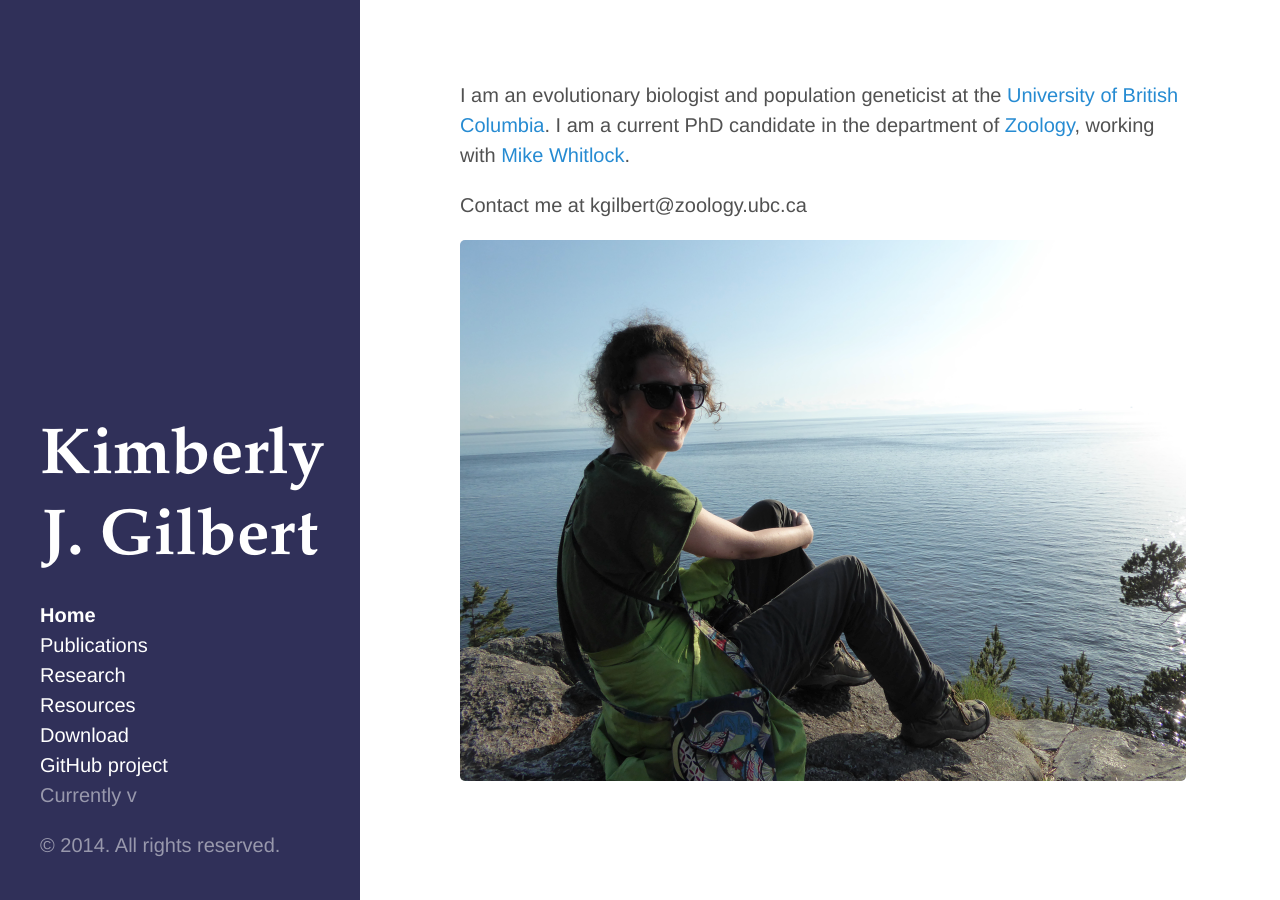
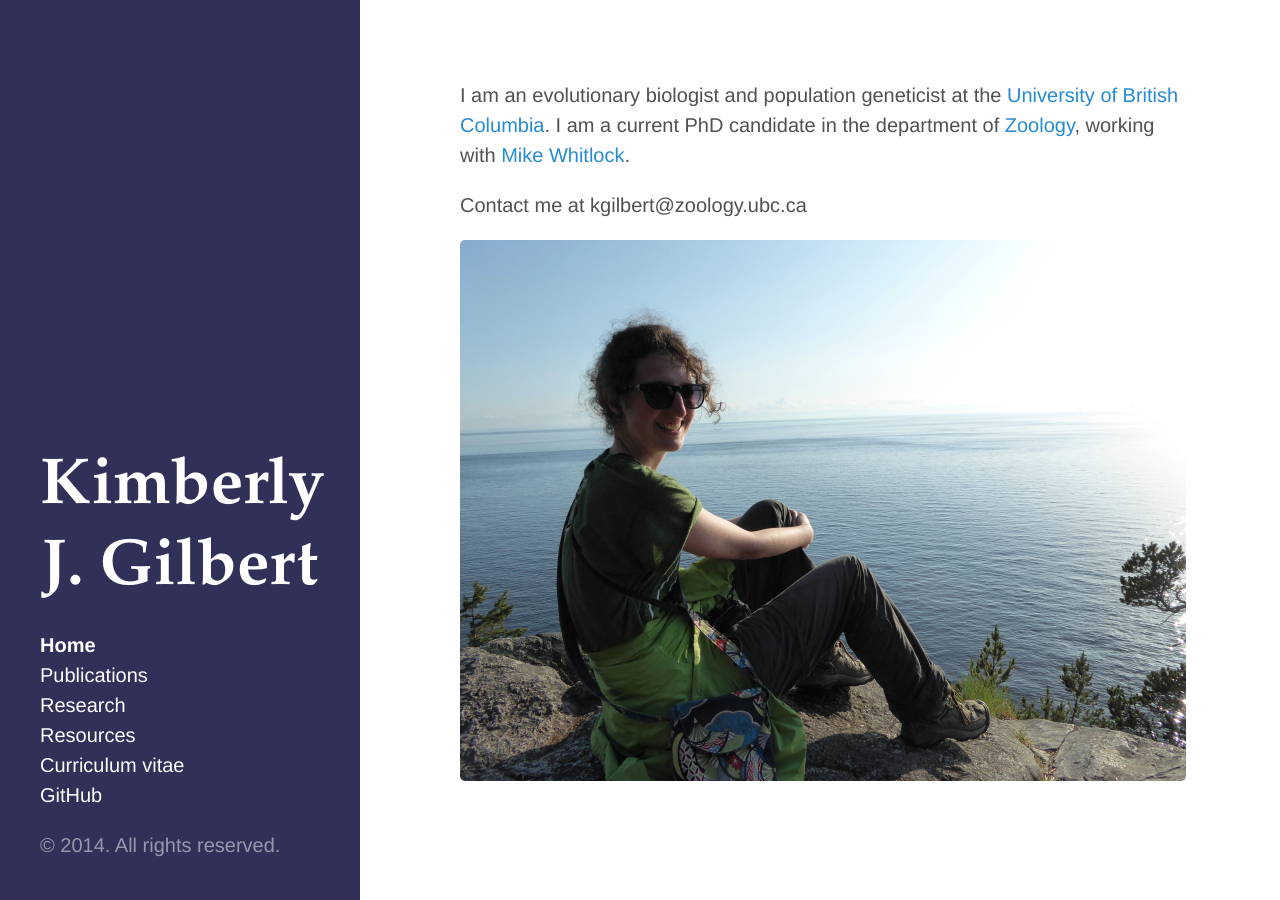
Before and after one commit to kjgilbert/kjgilbert.github.io, a Jekyll site: the page built from index.md, in a window 1280 px wide. Built offline with Jekyll 4.4.1, drawn with Linux system fonts in a browser that asks for light colours; Markdown is read by kramdown in place of the engine named in the settings.

Commit message:
edit sidebar

```diff
--- a/_includes/sidebar.html
+++ b/_includes/sidebar.html
@@ -26,9 +26,10 @@
         {% endif %}
       {% endfor %}
 
-      <li class="sidebar-nav-item"><a href="{{ site.github.repo }}/archive/v{{ site.version }}.zip">Download</a></li>
-      <li class="sidebar-nav-item"><a href="{{ site.github.repo }}">GitHub project</a></li>
-      <li class="sidebar-nav-item">Currently v{{ site.version }}</li>
+ <!--     <li class="sidebar-nav-item"><a href="{{ site.github.repo }}/archive/v{{ site.version }}.zip">Download</a></li>   I COMMENTED THIS LINE OUT-->
+      <li class="sidebar-nav-item"><a href="{{ url }}/pdfs/KGilbert_Resume.pdf">Curriculum vitae</a></li>
+      <li class="sidebar-nav-item"><a href="{{ https://github.com/kjgilbert/kjgilbert.github.io }}">GitHub</a></li>
+ <!--     <li class="sidebar-nav-item">Currently v{{ site.version }}</li>   I COMMENTED THIS LINE OUT-->
     </ul>
 
     <p>&copy; {{ site.time | date: '%Y' }}. All rights reserved.</p>
```
